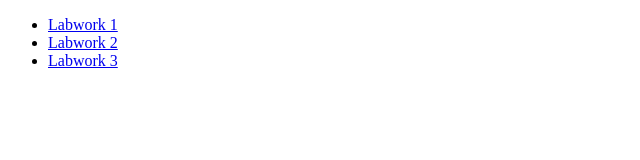
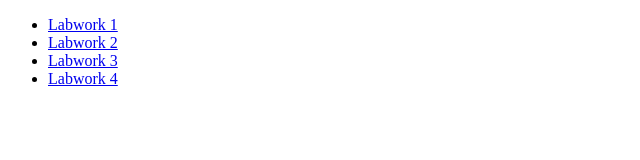
Before and after one commit to vcinonyx/vcinonyx.github.io, a plain HTML site: page index.html in a window 1280 px wide. Shown: the whole page, without its empty margins (0-640 px from the left). Drawn offline with Linux system fonts and the light colour scheme.

Commit message:
lab-4 link added

```diff
--- a/index.html
+++ b/index.html
@@ -7,8 +7,9 @@
 <body>
 	<ul>
         <li><a href="./lab-1/index.html">Labwork 1</a></li>
-		<li><a href="./lab-2/index.html">Labwork 2</a></li>
+	<li><a href="./lab-2/index.html">Labwork 2</a></li>
         <li><a href="./lab-3/grid.html">Labwork 3</a></li>
+        <li><a href="./lab-4/grid.html">Labwork 4</a></li>
     	</ul>
 </body>
 </html>
```
